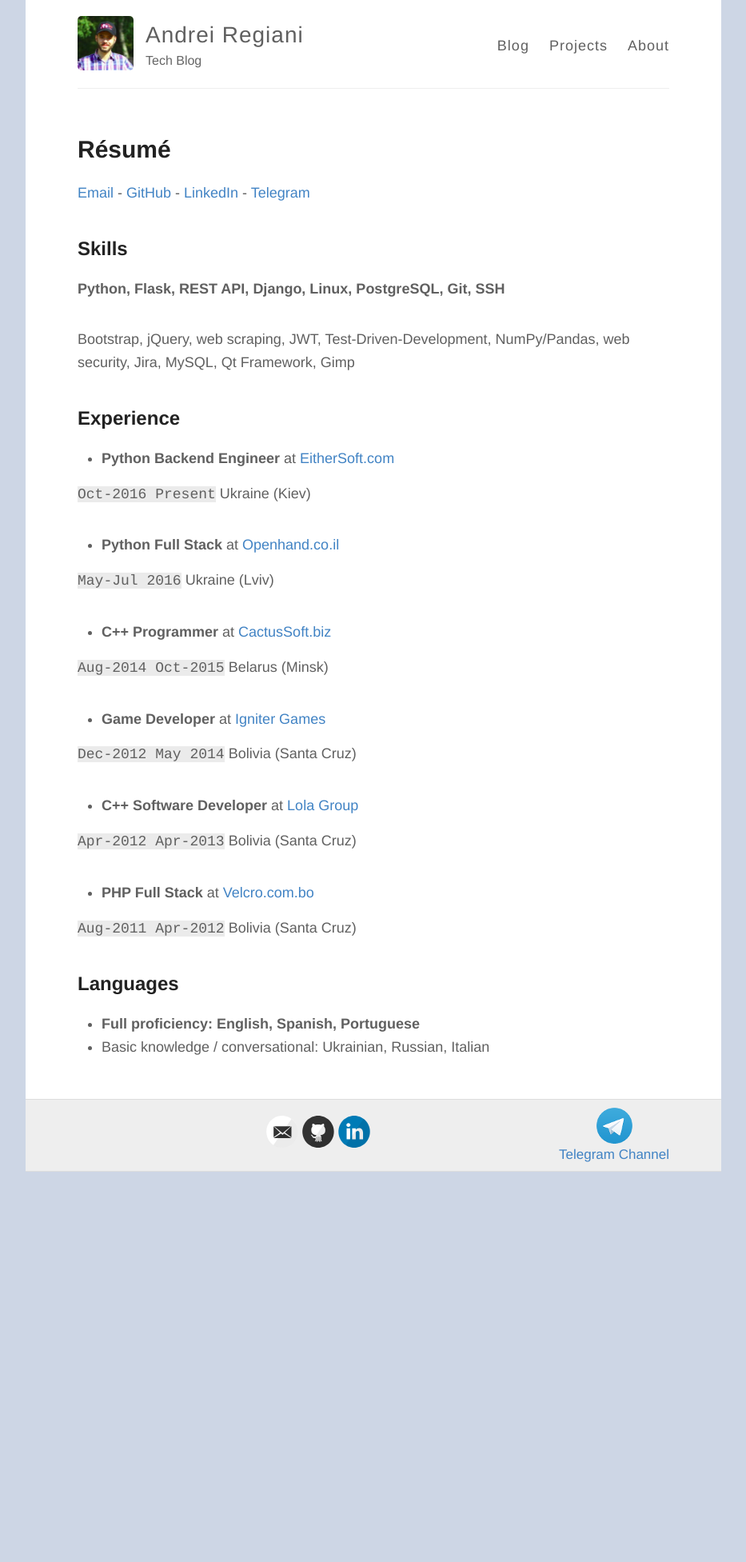
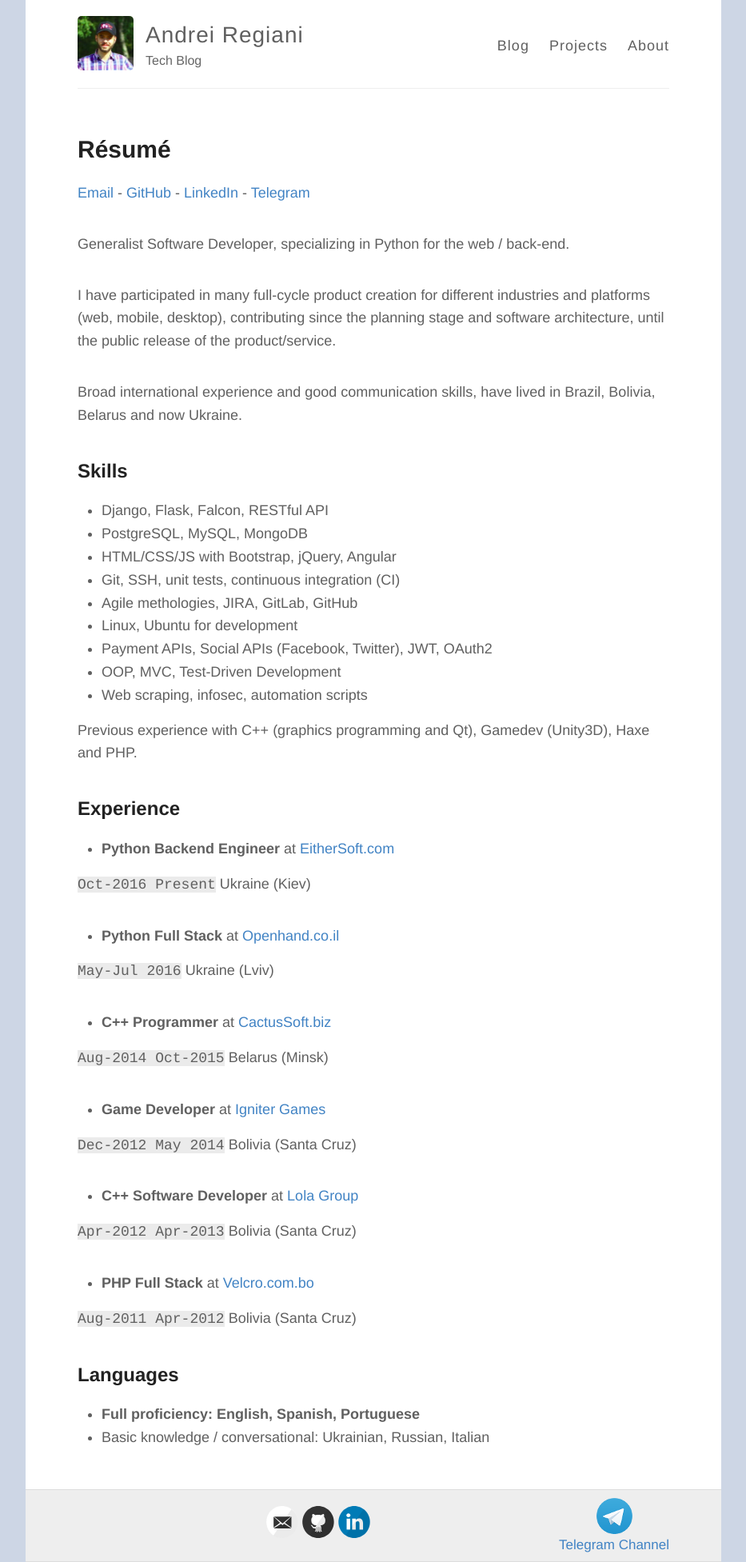
Before and after one commit to AndreiRegiani/andreiregiani.github.io, a Jekyll site: the page built from resume.md, in a window 1280 px wide. Shown: the whole page at 80% size, without its empty margins (173-1106 px from the left). Built offline with Jekyll 4.4.1, drawn with Linux system fonts in a browser that asks for light colours; before the commit the page ends 1465 px from its top, so only the background shows below that.

Commit message:
Update resume.md

```diff
--- a/resume.md
+++ b/resume.md
@@ -4,12 +4,26 @@
 permalink: /resume/
 ---
 
-[Email](mailto:andrei.cpp@gmail.com) - [GitHub](https://github.com/AndreiRegiani) - [LinkedIn](https://www.linkedin.com/in/AndreiRegiani) - [Telegram](https://telegram.me/regxyz)
+[Email](mailto:andrei.cpp@gmail.com) - [GitHub](https://github.com/AndreiRegiani) - [LinkedIn](https://www.linkedin.com/in/AndreiRegiani) - [Telegram](https://telegram.me/andrei_xyz)
+
+Generalist Software Developer, specializing in Python for the web / back-end.
+
+I have participated in many full-cycle product creation for different industries and platforms (web, mobile, desktop), contributing since the planning stage and software architecture, until the public release of the product/service.
+
+Broad international experience and good communication skills, have lived in Brazil, Bolivia, Belarus and now Ukraine.
 
 ## Skills
-**Python, Flask, REST API, Django, Linux, PostgreSQL, Git, SSH**
+* Django, Flask, Falcon, RESTful API
+* PostgreSQL, MySQL, MongoDB
+* HTML/CSS/JS with Bootstrap, jQuery, Angular
+* Git, SSH, unit tests, continuous integration (CI)
+* Agile methologies, JIRA, GitLab, GitHub
+* Linux, Ubuntu for development
+* Payment APIs, Social APIs (Facebook, Twitter), JWT, OAuth2
+* OOP, MVC, Test-Driven Development
+* Web scraping, infosec, automation scripts
 
-Bootstrap, jQuery, web scraping, JWT, Test-Driven-Development, NumPy/Pandas, web security, Jira, MySQL, Qt Framework, Gimp
+Previous experience with C++ (graphics programming and Qt), Gamedev (Unity3D), Haxe and PHP.
 
 ## Experience
 * **Python Backend Engineer** at [EitherSoft.com](https://eithersoft.com){:target="_blank"}
```
